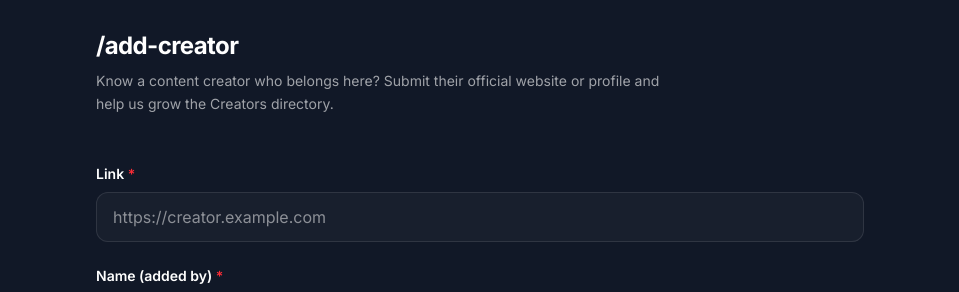
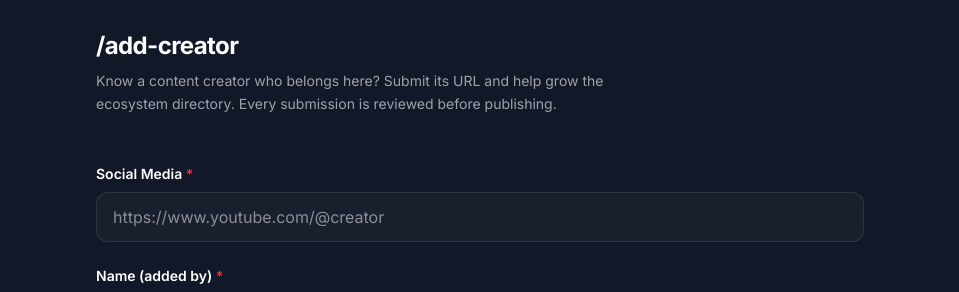
Before and after one commit to nekowawolf/creators, a Next.js app: page /add-creator in a window 1280 px wide. Shown: the part 188-480 px from the top of the page, without its empty margins (160-1119 px from the left). Built offline with nearby package versions, Linux system fonts and the light colour scheme; no server answers.

Commit message:
feat: update add form

```diff
--- a/src/app/add-creator/AddCreatorClient.tsx
+++ b/src/app/add-creator/AddCreatorClient.tsx
@@ -76,7 +76,7 @@ export default function AddCreatorClient() {
     }, [website, existingUrls]);
 
     const websiteError = website.trim() && !isValidHttpUrl(website.trim())
-        ? 'Link must be a valid URL starting with https://'
+        ? 'Social Media must be a valid URL starting with https://'
         : null;
 
     const handleWebsiteChange = (value: string) => {
@@ -94,11 +94,11 @@ export default function AddCreatorClient() {
         const trimmedLink = link.trim();
 
         if (!trimmedWebsite) {
-            toast.error('Link is required.');
+            toast.error('Social Media is required.');
             return;
         }
         if (!isValidHttpUrl(trimmedWebsite)) {
-            toast.error('Invalid Link URL format.');
+            toast.error('Invalid Social Media URL format.');
             return;
         }
         if (urlExists || existingUrls.includes(normalizeUrl(trimmedWebsite))) {
@@ -150,7 +150,7 @@ export default function AddCreatorClient() {
                         /add-creator
                     </h1>
                     <p className="text-fill-color/60 text-sm max-w-full sm:max-w-xl leading-relaxed">
-                        Know a content creator who belongs here? Submit their official website or profile and help us grow the Creators directory.
+                        Know a content creator who belongs here? Submit its URL and help grow the ecosystem directory. Every submission is reviewed before publishing.
                     </p>
                 </div>
 
@@ -158,7 +158,7 @@ export default function AddCreatorClient() {
                     <div className="flex flex-col space-y-2">
                         <div className="flex items-center gap-2">
                             <label htmlFor="creator-website" className="text-sm font-semibold text-fill-color">
-                                Link <span className="text-red-500">*</span>
+                                Social Media <span className="text-red-500">*</span>
                             </label>
                             {isCheckingUrl && <Spinner className="w-3.5 h-3.5 text-blue-500" />}
                             {!isCheckingUrl && urlExists !== null && (
@@ -170,7 +170,7 @@ export default function AddCreatorClient() {
                                     )}
                                     <button
                                         type="button"
-                                        aria-label="Show Link availability details"
+                                        aria-label="Show social media URL availability details"
                                         onClick={() => setShowTooltip((visible) => !visible)}
                                         className="cursor-pointer text-fill-color/50 hover:text-fill-color transition-colors"
                                     >
@@ -189,7 +189,7 @@ export default function AddCreatorClient() {
                             type="url"
                             value={website}
                             onChange={(event) => handleWebsiteChange(event.target.value)}
-                            placeholder="https://creator.example.com"
+                            placeholder="https://www.youtube.com/@creator"
                             autoComplete="url"
                             className={`w-full px-4 py-3 bg-[rgba(var(--fill-color-rgb),0.03)] border rounded-xl text-fill-color focus:outline-none transition-colors ${
                                 websiteError || urlExists === true
@@ -219,7 +219,7 @@ export default function AddCreatorClient() {
 
                     <div className="flex flex-col space-y-2">
                         <label htmlFor="contributor-link" className="text-sm font-semibold text-fill-color">
-                            Link <span className="text-fill-color/40 font-normal">(optional)</span>
+                            Contributor link <span className="text-fill-color/40 font-normal">(optional)</span>
                         </label>
                         <input
                             id="contributor-link"
```
